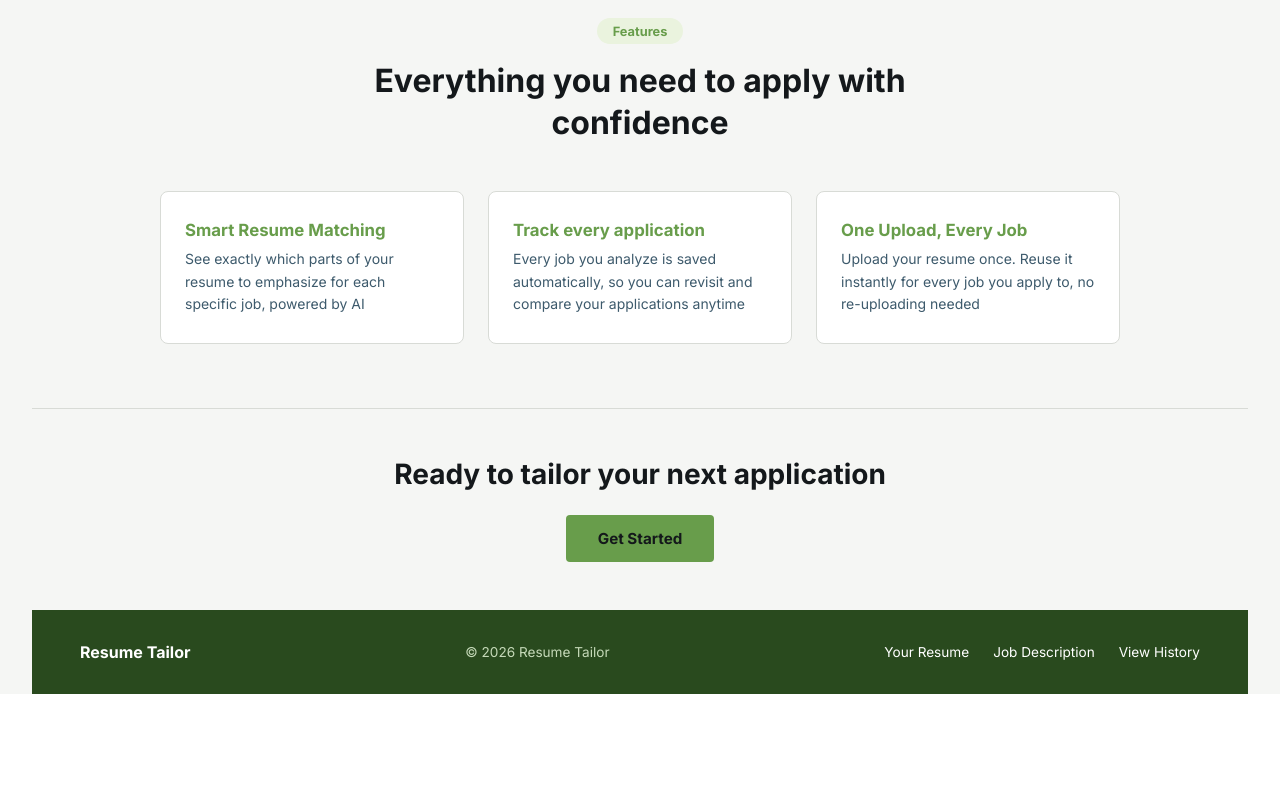
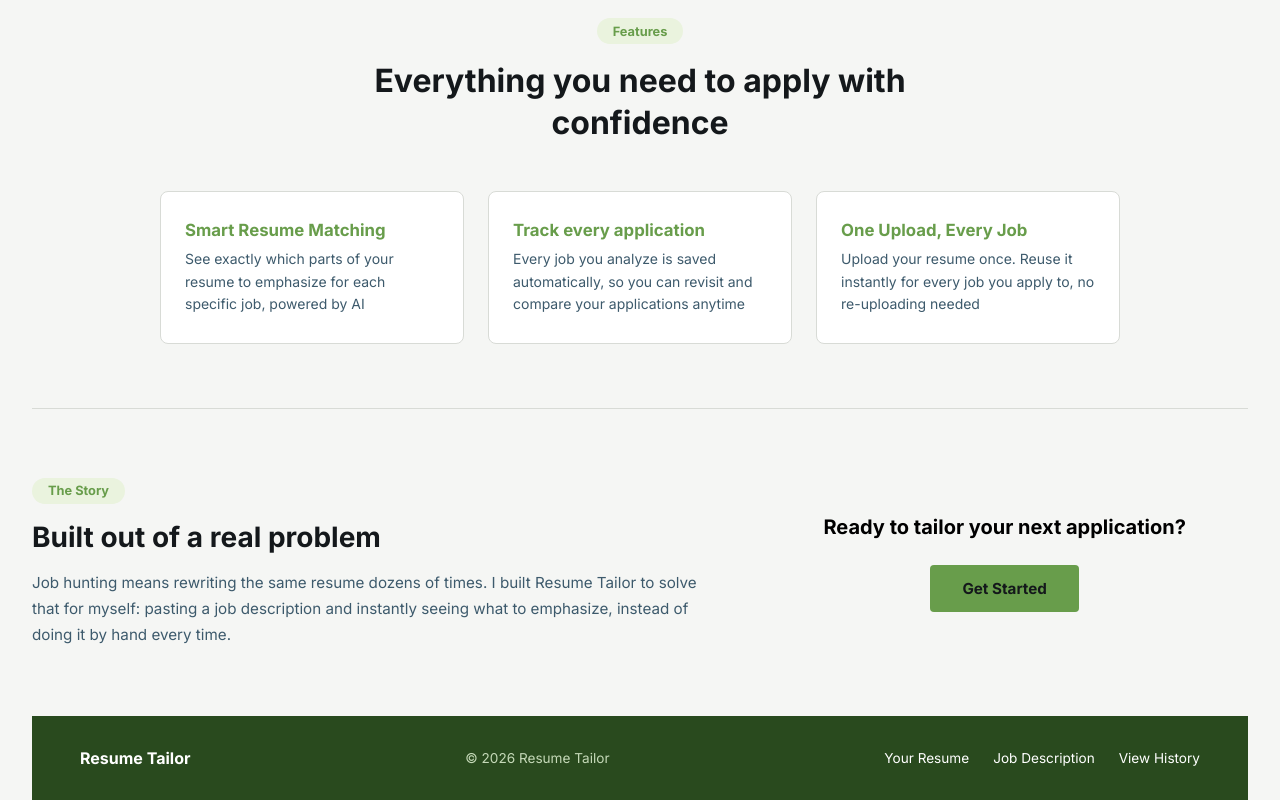
Before and after one commit to gianghiio/job-tracker, a Next.js app: page / in a window 1280 px wide. Shown: the part 606-1406 px from the top of the page. Before the commit the page ends 1300 px from the top, so only its background shows below. Built offline with nearby package versions, Linux system fonts and the light colour scheme.

Commit message:
Fill the content for cta and story section of landing page

```diff
--- a/src/app/globals.css
+++ b/src/app/globals.css
@@ -224,19 +224,61 @@ body {
 }
 
 /*CTA*/
-.cta-section {
-  text-align: center;
-  padding: 3rem 0;
+.story-cta-section {
+  display: grid;
+  grid-template-columns: 1.4fr 1fr;
+  gap: 3rem;
+  align-items: center;
+  padding: 4rem 0;
   border-top: 1px solid #D8DBD6;
 }
 
-.cta-heading {
+.story-label {
+  display: inline-block;
+  font-family: var(--font-inter);
+  font-size: 0.8rem;
+  font-weight: 600;
+  color: #689D4B;
+  background-color: #EAF3DE;
+  padding: 0.35rem 1rem;
+  border-radius: 999px;
+  margin: 0 0 1rem;
+}
+
+.story-heading {
   font-family: var(--font-inter);
   font-size: 1.75rem;
   font-weight: 700;
-  margin: 0 0 1.5rem;
+  margin: 0 0 1rem;
 }
 
+.story-text {
+  font-size: 0.95rem;
+  color: #3D5A6C;
+  line-height: 1.7;
+  margin: 0;
+}
+
+.cta-card {
+  border-radius: 12px;
+  padding: 2.5rem 2rem;
+  text-align: center;
+}
+
+.cta-card-heading {
+  font-family: var(--font-inter);
+  font-size: 1.25rem;
+  font-weight: 700;
+  color: #000000;
+  margin: 0 0 1.5rem;
+  line-height: 1.4;
+}
+
+@media (max-width: 700px) {
+  .story-cta-section {
+    grid-template-columns: 1fr;
+  }
+}
 /*FOOTER*/
 .site-footer {
   background-color: #294a1e;
--- a/src/app/page.tsx
+++ b/src/app/page.tsx
@@ -85,9 +85,18 @@ export default function Home() {
           </div>
         </div>
       </div>
-      <div className="cta-section">
-        <h2 className="cta-heading">Ready to tailor your next application</h2>
-        <button className="cta-button">Get Started</button>
+      <div className="story-cta-section">
+        <div className="story-content">
+          <p className="story-label">The Story</p>
+          <h2 className="story-heading">Built out of a real problem</h2>
+          <p className="story-text">
+            Job hunting means rewriting the same resume dozens of times. I built Resume Tailor to solve that for myself: pasting a job description and instantly seeing what to emphasize, instead of doing it by hand every time.
+          </p>
+        </div>
+        <div className="cta-card">
+          <h3 className="cta-card-heading">Ready to tailor your next application?</h3>
+          <button className="cta-button">Get Started</button>
+        </div>
       </div>
       <div className="site-footer">
         <div className="footer-content">
```
